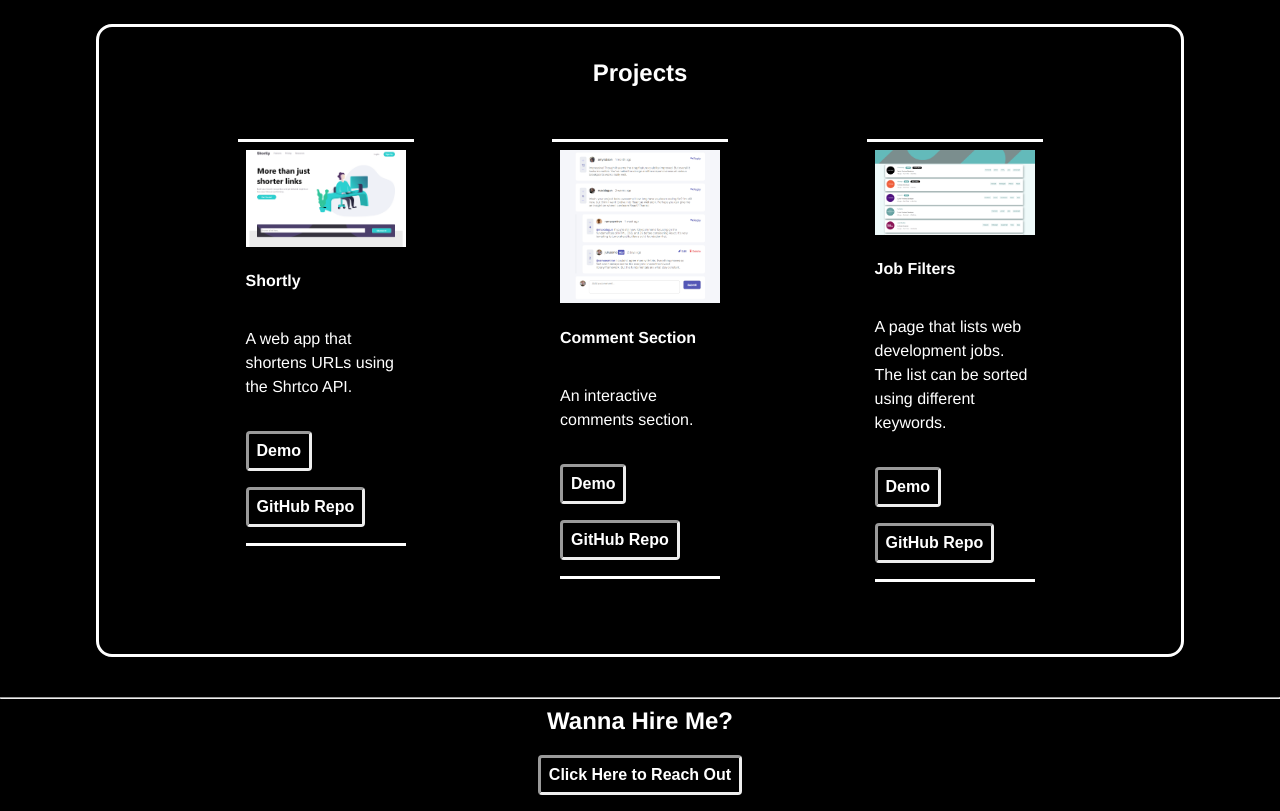
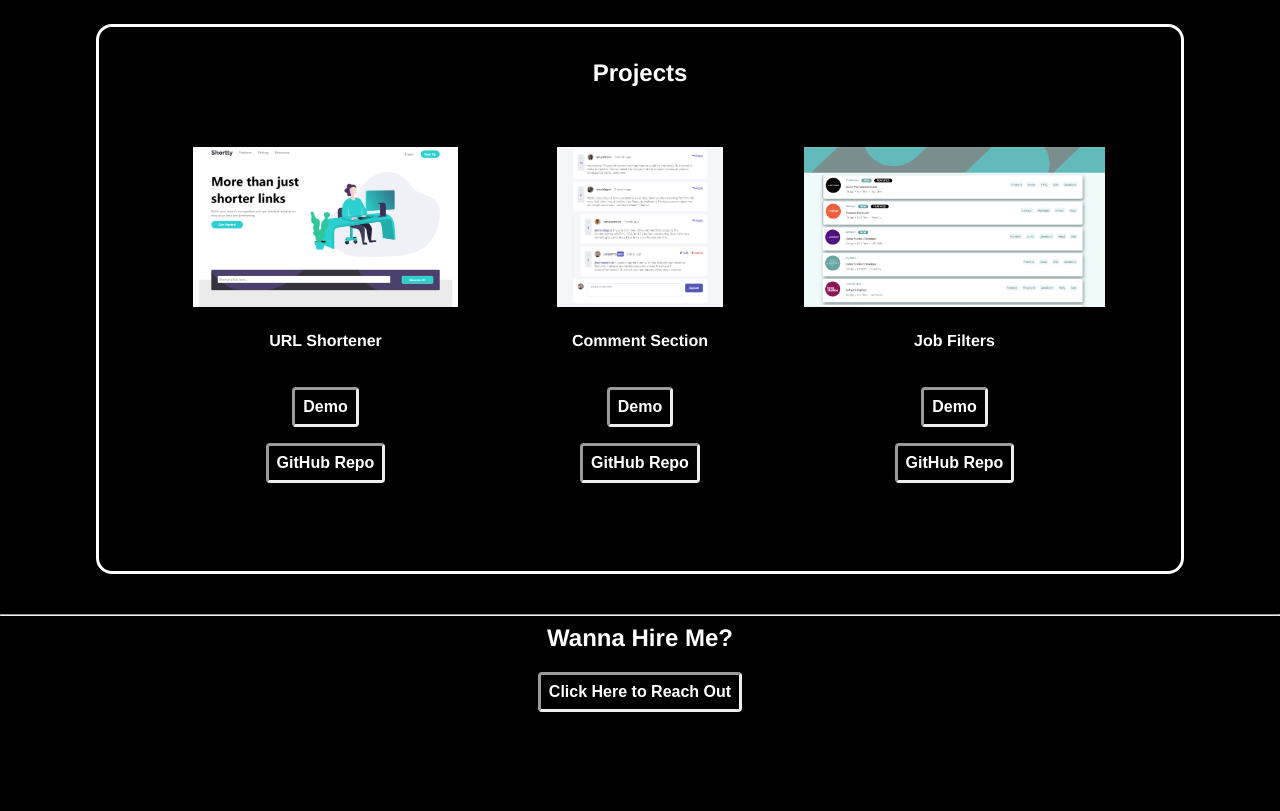
Before and after one commit to roc2246/portfolio-2.0, a Svelte app: page / in a window 1280 px wide. Shown: the part 1660-2471 px from the top of the page. After the commit the page ends 2388 px from the top, so only its background shows below. Built offline with nearby package versions, Linux system fonts and the light colour scheme.

Commit message:
Cleaned up UI for projects

```diff
--- a/src/components/Project.svelte
+++ b/src/components/Project.svelte
@@ -1,7 +1,7 @@
 <script>
   export let image;
   export let title;
-  export let description;
+  // export let description;
   export let projectURL;
   export let projectSource;
 </script>
@@ -11,9 +11,9 @@
     <img  src={image} alt={title} />
   </div>
   <h4>{title}</h4>
-  <p class="project__description">
+  <!-- <p class="project__description">
     {description}
-  </p>
+  </p> -->
   <div class="project__btn-box">
     <a href={projectURL}>
       <button class="btn--project"> Demo </button>
@@ -30,28 +30,22 @@
   .project {
     display: flex;
     flex-direction: column;
-
+align-items: center;
     width: 10rem;
     margin: 2rem;
     padding: .5rem;
-    border-top: solid;
-    // border-left: solid;
-    // border-right: solid;
+
     &__image{
        & > img{
-        width: 10rem;
-        height: auto;
+        width: auto;
+        height: 10rem;
        }
     }
     &__btn-box{
-        border-bottom: solid;
         padding-bottom: 1rem;
+        text-align: center;
 
     }
-    // &__post{
-    //     margin-top: 0;
-    //     height: 2rem;
-    // }
   }
 
   .btn{
--- a/src/sections/ProjectsBox.svelte
+++ b/src/sections/ProjectsBox.svelte
@@ -11,7 +11,6 @@
       <Project
         image={project.image}
         title={project.title}
-        description={project.description}
         projectURL={project.demo}
         projectSource={project.source}
       />
--- a/src/subscriptions/projects.js
+++ b/src/subscriptions/projects.js
@@ -1,22 +1,22 @@
 const projects = [
 {
     image: 'images/projects/shortly.png',
-    title: 'Shortly',
-    description: 'A web app that shortens URLs using the Shrtco API.',
+    title: 'URL Shortener',
+    // description: 'A web app that shortens URLs using the Shrtco API.',
     demo:'https://glowing-speculoos-a65b15.netlify.app/',
     source: 'https://github.com/roc2246/urlShortening_frontEndMentor'
 },
 {
     image: 'images/projects/comment-section.png',
     title: 'Comment Section',
-    description: 'An interactive comments section.',
+    // description: 'An interactive comments section.',
     demo:'https://inquisitive-sherbet-d4d1c6.netlify.app/',
     source: 'https://github.com/roc2246/comments-svelte'
 },
 {
     image: 'images/projects/job-filters.png',
     title: 'Job Filters',
-    description: 'A page that lists web development jobs. The list can be sorted using different keywords.',
+    // description: 'A page that lists web development jobs. The list can be sorted using different keywords.',
     demo:'https://glittering-florentine-2346f0.netlify.app/',
     source: 'https://github.com/roc2246/jobListings_frontEndMentor'
 }
```
